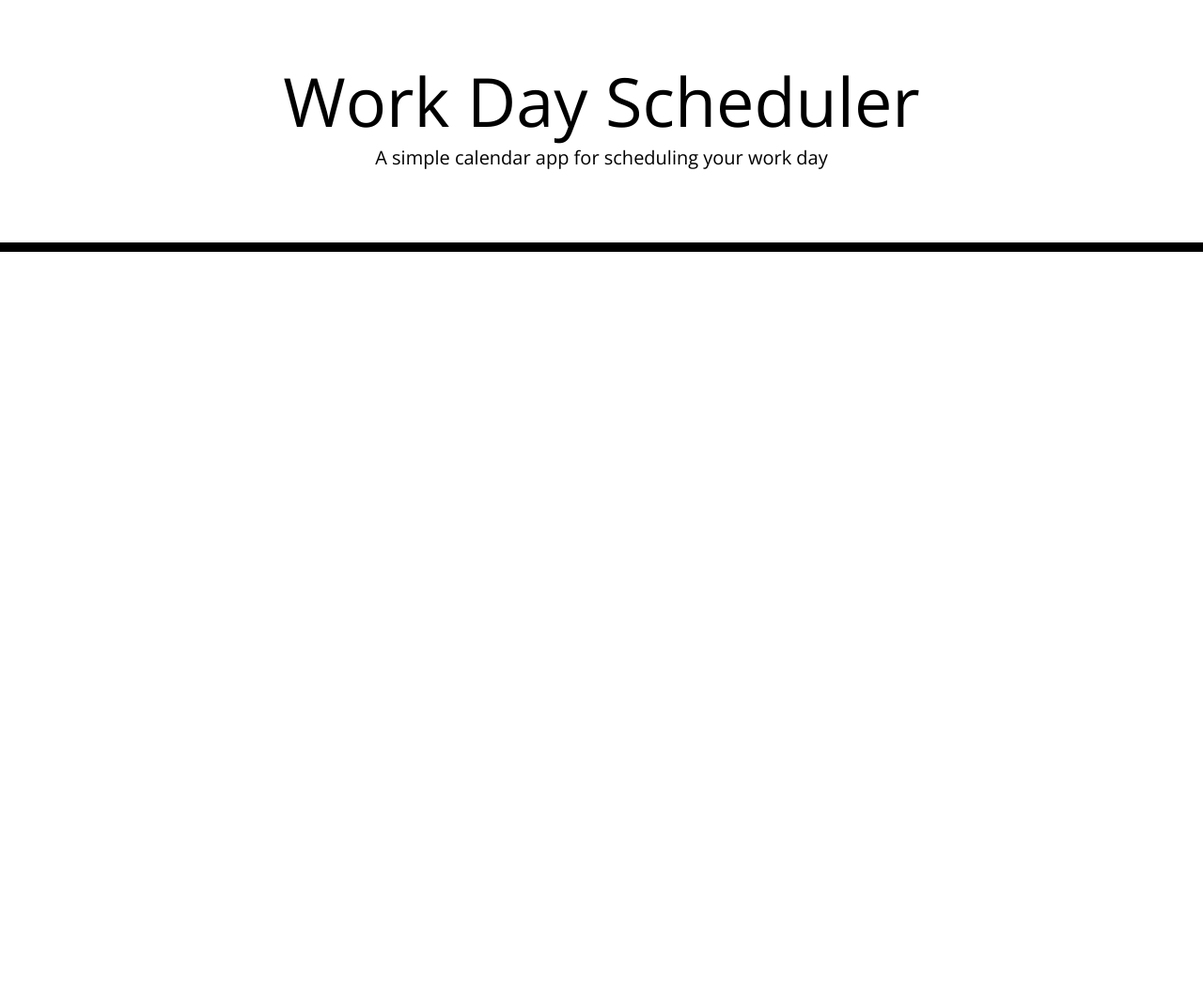
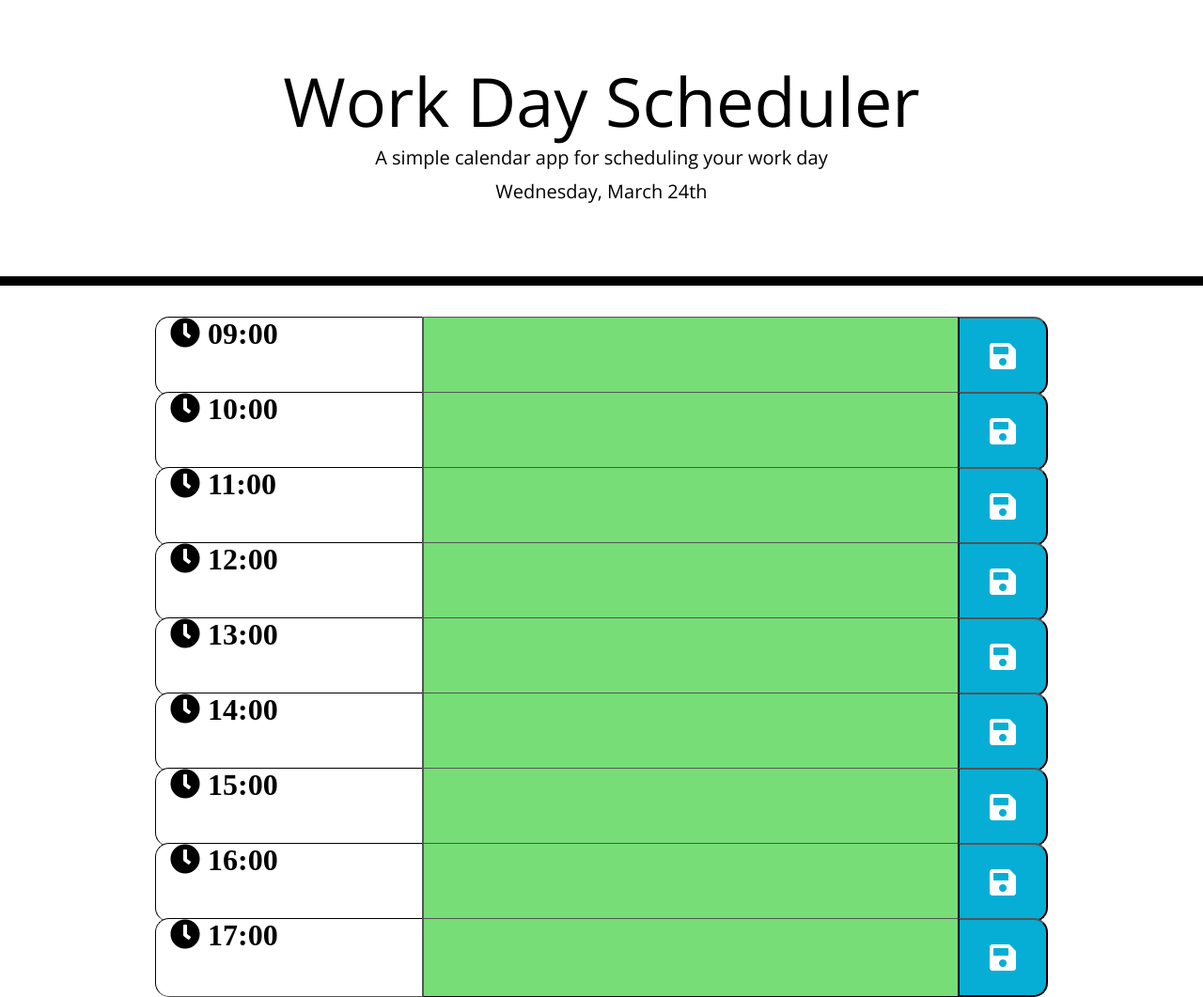
Before and after one commit to fraudwheeldrive/work-day-scheduler, a plain HTML site: page index.html in a window 1280 px wide. Shown: the whole page at 94% size. Before the commit the page ends 800 px from the top, so only its background shows below. Drawn offline with nearby package versions, Linux system fonts and the light colour scheme.

Commit message:
styling done

```diff
--- a/assets/CSS/style.css
+++ b/assets/CSS/style.css
@@ -23,6 +23,7 @@ textarea{
 
 .description{
   white-space: pre-wrap;
+  border: 1px outset black
 }
 
 .time-block{
@@ -39,7 +40,9 @@ textarea{
 .hour {
   background-color: #ffffff;
   color: #000000;
-  border-top: 1px dashed #000000;
+  border: 1px inset #000000;
+  border-top-left-radius: 15px;
+  border-bottom-left-radius: 15px;
 }
 
 .past {
@@ -58,7 +61,7 @@ textarea{
 }
 
 .saveBtn {
-  border-left: 1px solid black;
+  border-left: 1px inset black;
   border-top-right-radius: 15px;
   border-bottom-right-radius: 15px;
   background-color: #06AED5;
--- a/index.html
+++ b/index.html
@@ -28,9 +28,81 @@
       <p class="lead">A simple calendar app for scheduling your work day</p>
       <p id="currentDay" class="lead"></p>
     </header>
-    <div class="container">
+    <div class="container" id="main-container">
       <!-- Timeblocks go here -->
-    </div>
+<div class="row" id="0900">
+  <div class="col-1"></div>
+    <div class="hour w-30 p- col-3 fs-2 fas fa-clock fa-2x"> 09:00 </div>
+      <textarea class="description w-50 p-4 col 9 future hour-9"></textarea>
+        <button class="saveBtn w-25 p-4 col-1 fas fa-save fa-2x"></button>
+          <div class="col-1"></div>
+</div>
+
+<div class="row" id="1000">
+  <div class="col-1"></div>
+    <div class="hour w-30 p- col-3 fs-2  fas fa-clock fa-2x"> 10:00 </div>
+      <textarea class="description w-50 p-4 col 9 future hour-10"></textarea>
+        <button class="saveBtn w-25 p-4 col-1 fas fa-save fa-2x"></button>
+          <div class="col-1"></div>
+</div>
+
+<div class="row" id="1100">
+  <div class="col-1"></div>
+    <div class="hour w-30 p- col-3 fs-2 fas fa-clock fa-2x"> 11:00 </div>
+      <textarea class="description w-50 p-4 col 9 future hour-11"></textarea>
+        <button class="saveBtn w-25 p-4 col-1 fas fa-save fa-2x"></button>
+          <div class="col-1"></div>
+</div>
+
+<div class="row" id="1200">
+  <div class="col-1"></div>
+    <div class="hour w-30 p- col-3 fs-2 fas fa-clock fa-2x"> 12:00 </div>
+      <textarea class="description w-50 p-4 col 9 future hour-12"></textarea>
+        <button class="saveBtn w-25 p-4 col-1 fas fa-save fa-2x"></button>
+          <div class="col-1"></div>
+</div>
+
+<div class="row" id="1300">
+  <div class="col-1"></div>
+    <div class="hour w-30 p- col-3 fs-2 fas fa-clock fa-2x"> 13:00 </div>
+      <textarea class="description w-50 p-4 col 9 future hour-13"></textarea>
+        <button class="saveBtn w-25 p-4 col-1 fas fa-save fa-2x"></button>
+          <div class="col-1"></div>
+</div>
+
+<div class="row" id="1400">
+  <div class="col-1"></div>
+    <div class="hour w-30 p- col-3 fs-2 fas fa-clock fa-2x"> 14:00 </div>
+      <textarea class="description w-50 p-4 col 9 future hour-14"></textarea>
+        <button class="saveBtn w-25 p-4 col-1 fas fa-save fa-2x"></button>
+          <div class="col-1"></div>
+</div>
+
+<div class="row" id="1500">
+  <div class="col-1"></div>
+    <div class="hour w-30 p- col-3 fs-2 fas fa-clock fa-2x"> 15:00 </div>
+      <textarea class="description w-50 p-4 col 9 future hour-15"></textarea>
+        <button class="saveBtn w-25 p-4 col-1 fas fa-save fa-2x"></button>
+          <div class="col-1"></div>
+</div>
+
+<div class="row" id="1600">
+  <div class="col-1"></div>
+    <div class="hour w-30 p- col-3 fs-2 fas fa-clock fa-2x"> 16:00 </div>
+      <textarea class="description w-50 p-4 col 9 future hour-16"></textarea>
+        <button class="saveBtn w-25 p-4 col-1 fas fa-save fa-2x"></button>
+          <div class="col-1"></div>
+</div>
+
+<div class="row" id="1700">
+  <div class="col-1"></div>
+    <div class="hour w-30 p- col-3 fs-2 fas fa-clock fa-2x"> 17:00 </div>
+      <textarea class="description w-50 p-4 col 9 future hour-17"></textarea>
+        <button class="saveBtn w-25 p-4 col-1 fas fa-save fa-2x"></button>
+          <div class="col-1"></div>
+</div>
+</div>
+
 
     <script src="https://code.jquery.com/jquery-3.4.1.min.js"></script>
     <script src="https://code.jquery.com/ui/1.11.4/jquery-ui.js"></script>
```
Also changed, not shown: assets/Javascript/script.js (+2 -5 lines).
